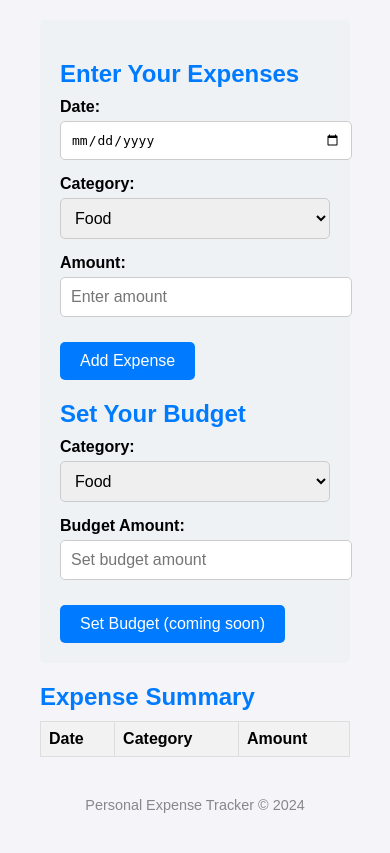
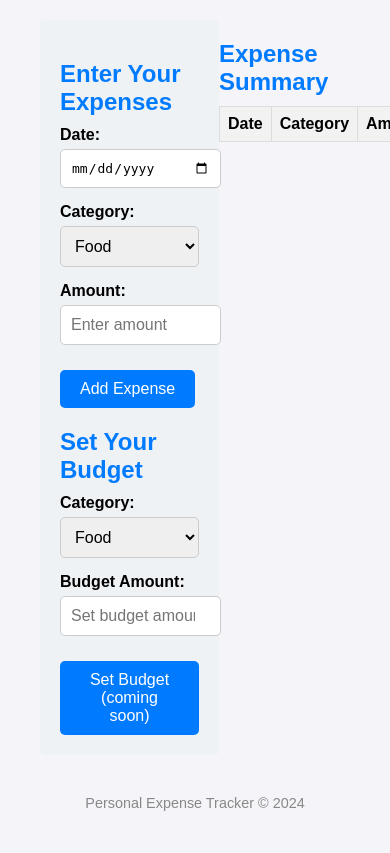
Before and after one commit to niharikaux/Personal-Expense-Tracker, a Flask app: page / in a window 390 px wide; the page is wider, and only the part inside the window is pictured. Shown: the part 114-967 px from the top of that part. After the commit the page ends 925 px from the top of that part, so only its background shows below. Run offline with Flask 3, Linux system fonts and the light colour scheme; lists and menus that the app fills with data are empty.

Commit message:
The CSS adjustments ensure that the layout is responsive and visually clean, addressing the feedback to improve the UI layout and aesthetics.

```diff
--- a/static/styles.css
+++ b/static/styles.css
@@ -17,12 +17,20 @@ h2 {
     margin-bottom: 10px;
 }
 
-/* Form Styles */
+/* Layout: Container for Left/Right Split */
+.container {
+    display: flex;
+    justify-content: space-between;
+    max-width: 1200px;
+    margin: 0 auto;
+}
+
+/* Left Side: Data Entry Form */
 .expense-form {
+    width: 45%;
     background-color: #eef2f5;
     padding: 20px;
     border-radius: 5px;
-    margin-bottom: 20px;
 }
 
 label {
@@ -55,9 +63,9 @@ button:hover {
     background-color: #0056b3;
 }
 
-/* Expense Summary Table */
+/* Right Side: Expense Summary Table */
 .expense-summary {
-    margin-bottom: 20px;
+    width: 50%;
 }
 
 table {
```
